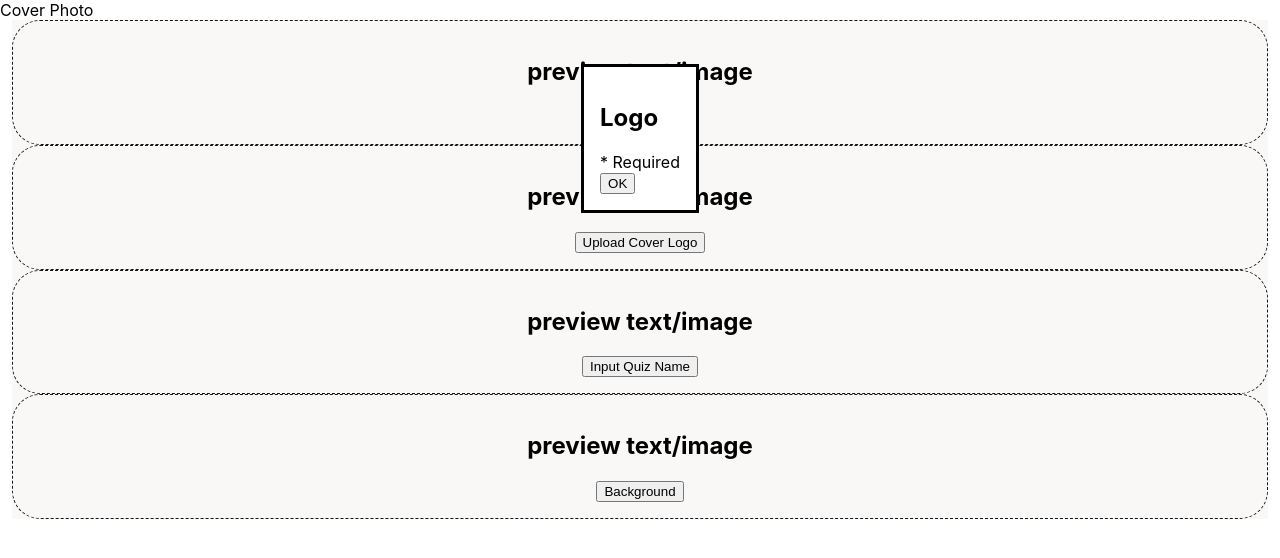
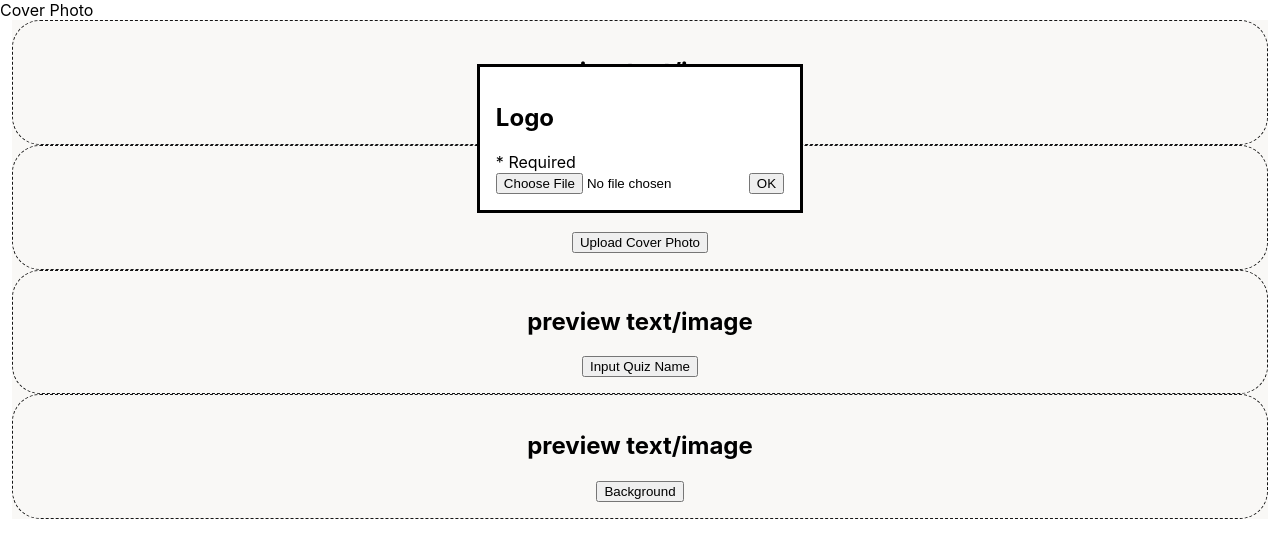
Before and after one commit to ymcheung/modal-and-preview, a Next.js app: page / in a window 1280 px wide. Both pictures are taken after a click on the button "Upload Logo". Shown: the top 558 px of the page. Built offline with nearby package versions, Linux system fonts and the light colour scheme.

Commit message:
Display different input types

```diff
--- a/pages/components/Dialog.jsx
+++ b/pages/components/Dialog.jsx
@@ -1,21 +1,73 @@
-import { useEffect } from 'react';
+import { useState, useEffect } from 'react';
 import styles from '../../styles/dialog.module.css';
 
-export default function Dialog({ isOpen, dialogTitle, close }) {
+export default function Dialog({ isOpen, dispatch, dialogTitle, inputs }) {
+  // console.log(inputs.forEach((input) => inputs.name))
+  // const formReducer = (state, action) => {
+  //   switch (action.type) {
+  //     case 'TEXT':
+  //       return {
+  //         ...state,
+  //         type: 'text',
+  //         name: action.payload.name
+  //       };
+  //     case 'IMAGE':
+  //       return {
+  //         ...state,
+  //         type: 'file',
+  //         name: action.payload.name,
+  //         accept: 'image/*'
+  //       };
+  //     default:
+  //       return state;
+  //   }
+  // };
+
+  // const [state, dispatch] = useReducer(formReducer, {
+  //   type: '',
+  //   name: ''
+  // });
+
+  const [form, setForm] = useState({});
+
+  useEffect(() => {
+    if (inputs.length === 0) return;
+
+    console.log(inputs)
+
+    const formObject = {};
+    inputs.forEach(({ name }) => {
+      formObject[name] = ''
+    });
+
+    setForm(formObject);
+  }, [inputs]);
+
   const onSubmit = (event) => {
     event.preventDefault();
-    close({type: 'CLOSE_DIALOG'});
+    dispatch({
+      type: 'CLOSE_DIALOG',
+      payload: {
+        title: '',
+        inputs: []
+      }
+    });
   };
 
   return(
     <dialog className={styles.dialog} open={isOpen}>
       <h2>{dialogTitle}</h2>
       <span>* Required</span>
-      <form onSubmit={onSubmit}>
-        {/* <input type="text" placeholder="Title Text Input" required /> */}
-        {/* <input type="text" name={key} value={value} placeholder="Title Text Input" required /> */}
-        <button type="submit">OK</button>
-      </form>
+      {isOpen &&
+        <form onSubmit={onSubmit}>
+          {inputs.map(({ type, accept }) =>
+            Object.entries(form).map(([key, value], index) =>
+              <input type={type} name={key} value={value} key={index} accept={accept} required />
+            )
+          )}
+          <button type="submit">OK</button>
+        </form>
+      }
     </dialog>
   );
 }
--- a/pages/index.js
+++ b/pages/index.js
@@ -5,13 +5,14 @@ import styles from '../styles/Home.module.css';
 import Dialog from './components/Dialog';
 
 export default function Home() {
-  const formReducer = (state, action) => {
+  const dialogReducer = (state, action) => {
     switch (action.type) {
       case 'OPEN_DIALOG':
         return {
           ...state,
           isOpen: true,
-          title: action.payload.title
+          title: action.payload.title,
+          inputs: action.payload.inputs
         };
 
       case 'CLOSE_DIALOG':
@@ -26,16 +27,18 @@ export default function Home() {
     }
   };
 
-  const [state, dispatch] = useReducer(formReducer, {
+  const [dialogState, dispatchDialog] = useReducer(dialogReducer, {
     isOpen: false,
-    title: ''
+    title: '',
+    inputs: []
   });
 
-  const handleOpenDialog = (dialogTitle) => {
-    dispatch({
+  const handleOpenDialog = (dialogTitle, inputs) => {
+    dispatchDialog({
       type: 'OPEN_DIALOG',
       payload: {
-        title: dialogTitle
+        title: dialogTitle,
+        inputs: inputs
       }
     });
   };
@@ -44,32 +47,58 @@ export default function Home() {
     const sections = [
       {
         button: 'Upload Logo',
-        dialogTitle: 'Logo'
+        dialogTitle: 'Logo',
+        inputs: [
+          {
+            type: 'file',
+            name: 'logo',
+            accept: 'image/*'
+          }
+        ]
       },
       {
-        button: 'Upload Cover Logo',
-        dialogTitle: 'Cover Photo'
+        button: 'Upload Cover Photo',
+        dialogTitle: 'Cover Photo',
+        inputs: [
+          {
+            type: 'file',
+            name: 'cover',
+            accept: 'image/*'
+          }
+        ]
       },
       {
         button: 'Input Quiz Name',
-        dialogTitle: 'Text Input'
+        dialogTitle: 'Text Input',
+        inputs: [
+          {
+            type: 'text',
+            name: 'quizName'
+          }
+        ]
       },
       {
         button: 'Background',
-        dialogTitle: 'Background Color/Image'
+        dialogTitle: 'Background Color/Image',
+        inputs: [
+          {
+            type: 'color',
+            name: 'fill'
+          }
+        ]
       }
     ];
 
     return (
       <>
-        {sections.map(({ button, dialogTitle, type }, index) => {
+        {sections.map(({ button, dialogTitle, inputs }, index) => {
           return (
             <section className={styles.section} key={index}>
               <h2>preview text/image</h2>
               {/* if (!pre) return button */}
               <button
                 type="button"
-                onClick={() => handleOpenDialog(dialogTitle)}
+                onClick={() => handleOpenDialog(dialogTitle, inputs)}
               >
                 {button}
               </button>
@@ -92,9 +121,10 @@ export default function Home() {
         <Sections />
       </main>
       <Dialog
-        isOpen={state.isOpen}
-        dialogTitle={state.title}
-        close={dispatch}
+        isOpen={dialogState.isOpen}
+        dispatch={dispatchDialog}
+        dialogTitle={dialogState.title}
+        inputs={dialogState.inputs}
       />
     </>
   );
```
